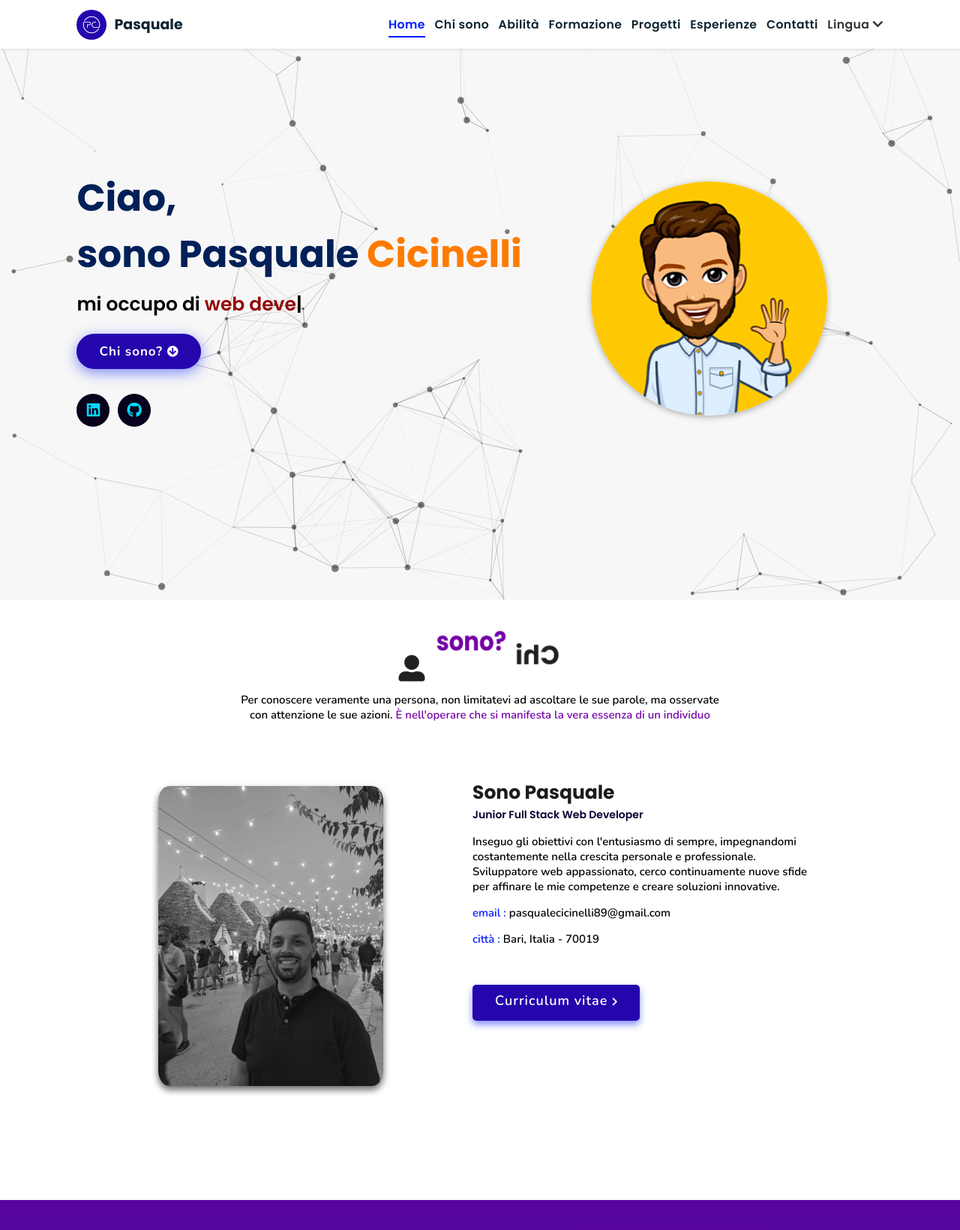
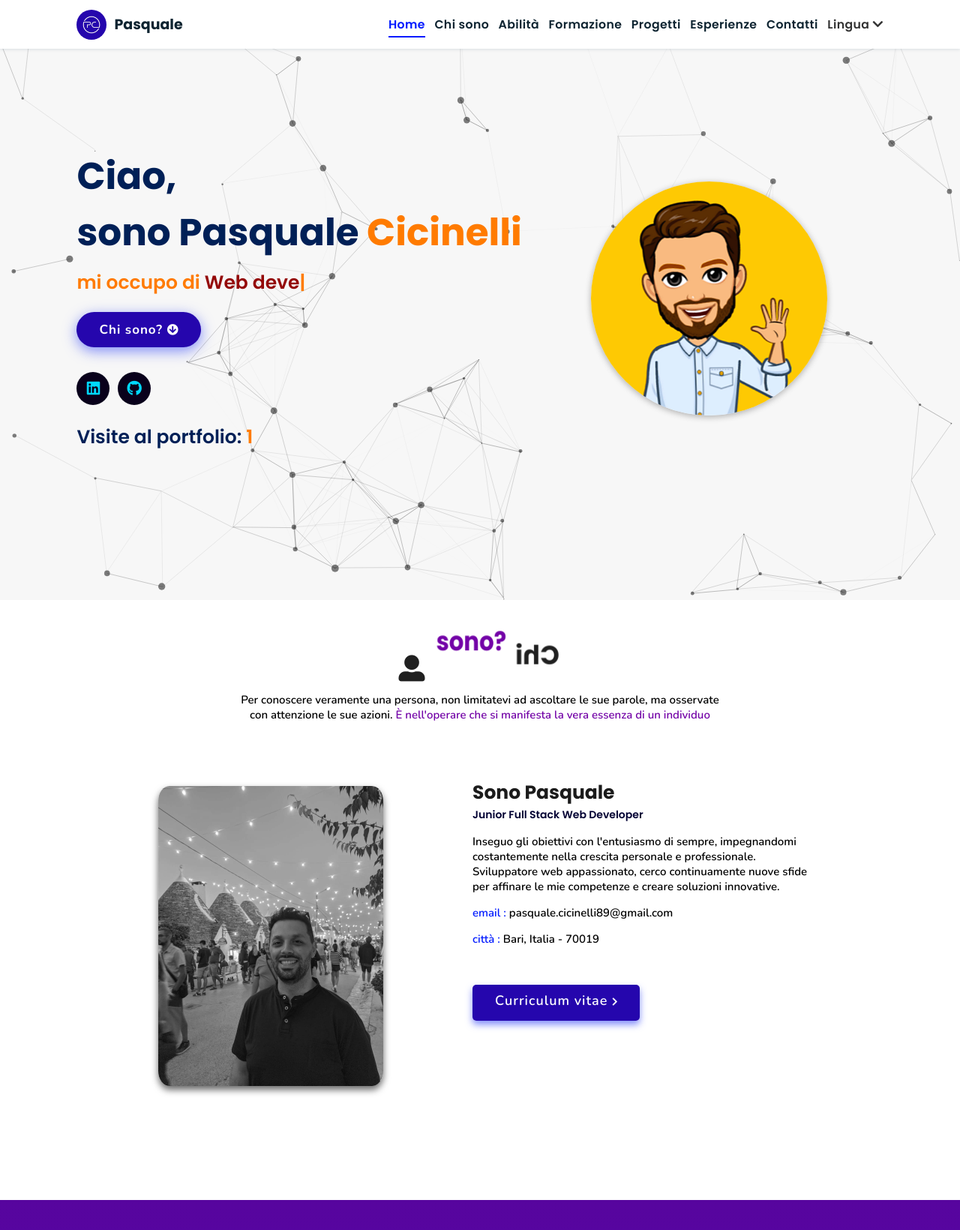
Before and after one commit to pasqualecicinelli/my-portfolio, a PHP site: page / in a window 1280 px wide; the page is wider, and only the part inside the window is pictured. Shown: the top 1640 px of that part at 75% size. Run offline with PHP 8.4, Linux system fonts and the light colour scheme.

Commit message:
add visit counter with animation

```diff
--- a/assets/css/style.css
+++ b/assets/css/style.css
@@ -390,6 +390,17 @@ header .navbar ul li a:hover {
   background-color: #ee00da;
 } */
 /* social icons end */
+.home .content p {
+  color: #002057;
+}
+
+.home .content p span {
+  color: #ff7b00;
+}
+.home .content .counter-value {
+  display: inline-block;
+  transition: transform 0.1s;
+}
 
 /* Home tablet media queris starts*/
 @media (max-width: 992px) {
--- a/assets/js/script.js
+++ b/assets/js/script.js
@@ -52,6 +52,8 @@ document.addEventListener("DOMContentLoaded", async function () {
 
   // Run the animation
   checkAnimation();
+
+  updateVisitCounter();
 
   // Get the selected language from localStorage
   var selectedLanguage = localStorage.getItem("selectedLanguage");
@@ -125,9 +127,57 @@ function hidden(selectedLanguage) {
   favElem.href = "./assets/images/favhand.png";
 }
 
+//Set Visit
+function updateVisitCounter() {
+  const visitCounters = document.querySelectorAll(".visit-counter");
+
+  let visits = localStorage.getItem("visitCount") || 0;
+
+  // Converte il valore in un intero decimale
+  visits = parseInt(visits, 10);
+
+  // Controlla se l'utente ha già visitato il sito
+  let isFirstVisit = !localStorage.getItem("visited");
+
+  if (isFirstVisit) {
+    localStorage.setItem("visited", true);
+    visits++;
+    localStorage.setItem("visitCount", visits);
+  }
+  // Aggiorno il valore del contatore con l'animazione
+  visitCounters.forEach((counter) => {
+    const counterValue = counter.querySelector(".counter-value");
+    animateCounter(counterValue, visits, 2000);
+  });
+}
+
+// Animate visit counter
+function animateCounter(element, finalValue, duration) {
+  const stepTime = Math.floor(duration / 100); // Durata per ogni passo da 0 a 100
+  let current = 0;
+
+  const timer = setInterval(() => {
+    if (current <= 100) {
+      element.textContent = current;
+      element.style.transform = "scale(1.2)";
+      setTimeout(() => {
+        element.style.transform = "scale(1)";
+      }, 50);
+      current++;
+    } else {
+      clearInterval(timer);
+      element.textContent = finalValue;
+      element.style.transform = "scale(1.2)";
+      setTimeout(() => {
+        element.style.transform = "scale(1)";
+      }, 50);
+    }
+  }, stepTime);
+}
+
 // <!-- typed js effect starts for It and En-->
 var typed = new Typed(".typing-text", {
-  strings: ["frontend development", "backend development", "web development"],
+  strings: ["Frontend development", "Backend development", "Web development"],
   loop: true,
   typeSpeed: 100,
   backSpeed: 25,
@@ -349,12 +399,6 @@ function showExperience(currentLanguage) {
   srtop.reveal(".experience .timeline .container", { interval: 400 });
 }
 
-// <!-- tilt js effect starts -->
-VanillaTilt.init(document.querySelectorAll(".tilt"), {
-  max: 15,
-});
-// <!-- tilt js effect ends -->
-
 // pre loader start
 // function loader() {
 //     document.querySelector('.loader-container').classList.add('fade-out');
--- a/index.html
+++ b/index.html
@@ -128,6 +128,13 @@
             </li>
           </ul>
         </div>
+        <p class="visit-counter" data-lang="it">
+          Visite al portfolio: <span class="counter-value">0</span>
+        </p>
+
+        <p class="visit-counter" data-lang="en">
+          Portfolio visits: <span class="counter-value">0</span>
+        </p>
       </div>
       <div class="image">
         <img
@@ -209,7 +216,7 @@
               <p><span> phone : </span> +91 XXX-XXX-XXXX</p>
             </div> -->
             <div class="box">
-              <p><span> email : </span> pasqualecicinelli89@gmail.com</p>
+              <p><span> email : </span> pasquale.cicinelli89@gmail.com</p>
               <p>
                 <span data-lang="it">
                   città : <span>Bari, Italia - 70019</span></span
--- a/skills.json
+++ b/skills.json
@@ -52,15 +52,15 @@
     "icon": "https://img.icons8.com/color/48/000000/bootstrap.png"
   },
   {
-    "name": "FontAwesome",
-    "icon": "https://img.icons8.com/?size=48&id=swoL_zWlOGpk&format=png&color=5B78EC"
-  },
-  {
     "name": "React",
     "icon": "https://img.icons8.com/?size=48&id=wPohyHO_qO1a&format=png&color=000000"
   },
   {
     "name": "Typescript",
     "icon": "https://img.icons8.com/?size=48&id=uJM6fQYqDaZK&format=png&color=000000"
+  },
+  {
+    "name": "Chakra",
+    "icon": "https://img.icons8.com/?size=48&id=r9QJ0VFFrn7T&format=png&color=000000"
   }
 ]
```
